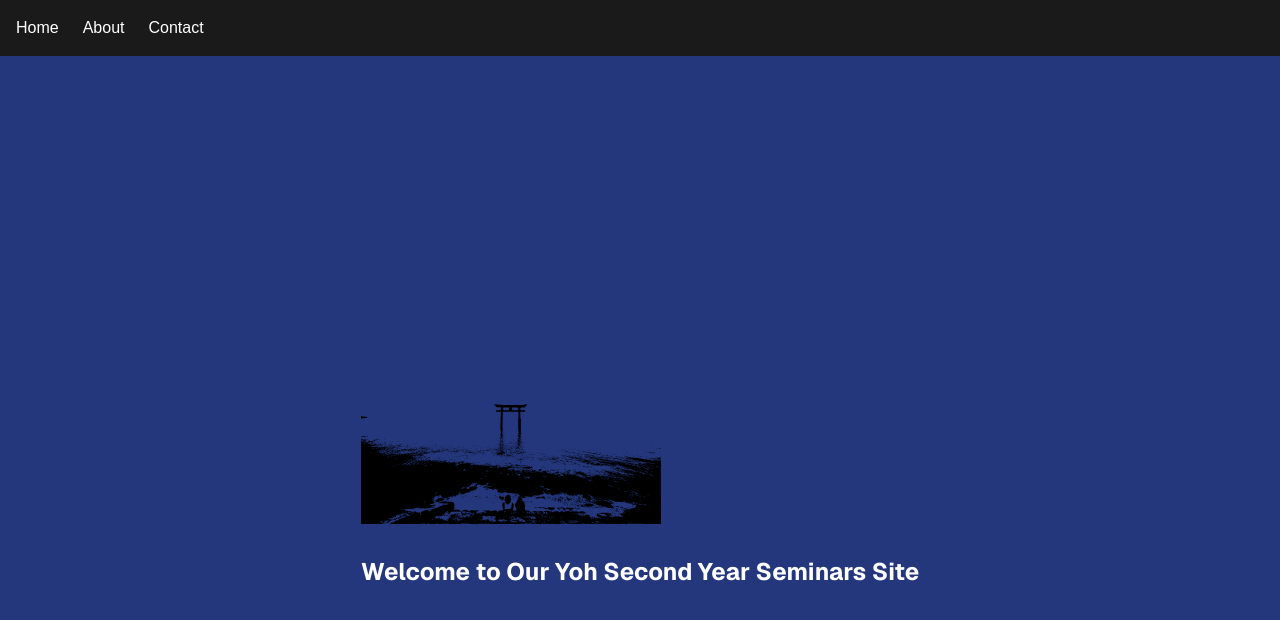
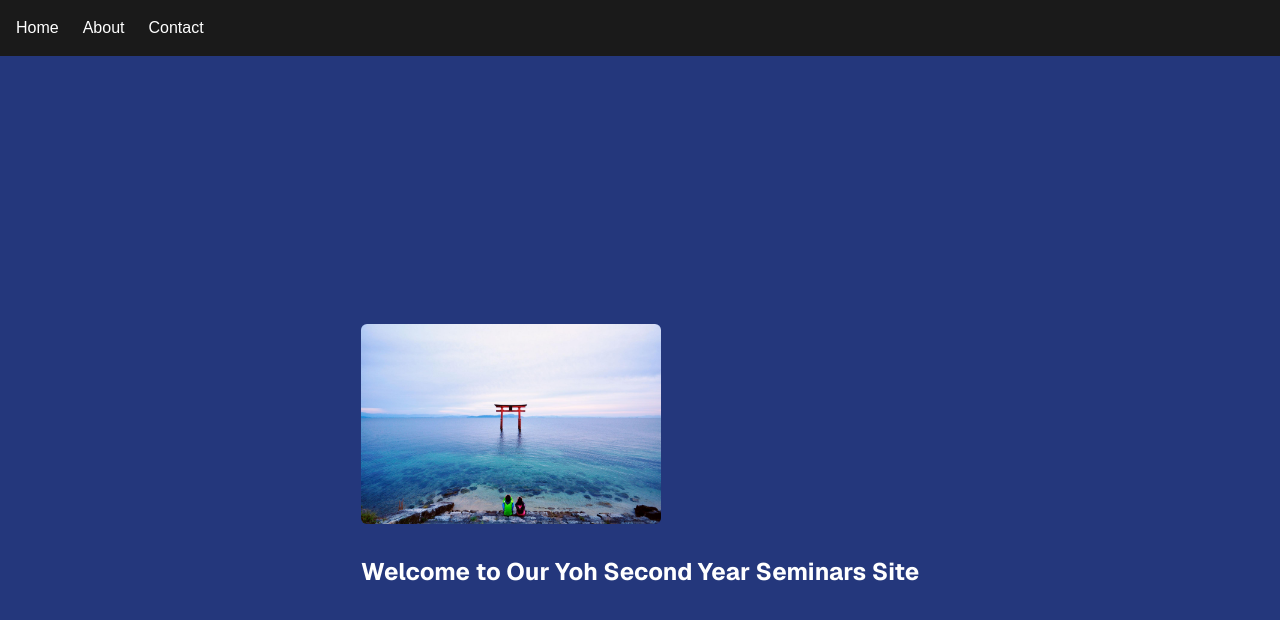
Before and after one commit to ProfessorYohSecondYearSeminar/homepage, a Next.js app: page / in a window 1280 px wide. Shown: the top 620 px of the page. Built offline with nearby package versions, Linux system fonts and the light colour scheme.

Commit message:
fix image

```diff
--- a/src/app/page.tsx
+++ b/src/app/page.tsx
@@ -1,5 +1,3 @@
-import Image from "next/image";
-
 export default function Home() {
   return (
     <div
@@ -7,12 +5,13 @@ export default function Home() {
       style={{ backgroundColor: "#24377C" }}
     >
       <main className="flex flex-col gap-[32px] row-start-2 items-center sm:items-start">
-      <Image
-        src="/160531091017_1.svg"
-        alt="TAKASHIMAMAINIMAGE"
-        width={300}
-        height={200}
-      />
+        <img
+          src="/160531091017_1.jpg"
+          alt="My Photo"
+          width={300}
+          height={200}
+          className="rounded-md"
+        />
         <h1 className="text-white text-2xl font-bold">Welcome to Our Yoh Second Year Seminars Site</h1>
       </main>
     </div>
```
Also changed, not shown: public/160531091017_1.jpg (added), public/160531091017_1.svg (deleted).
